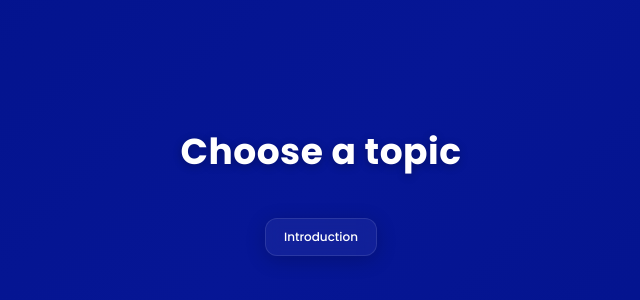
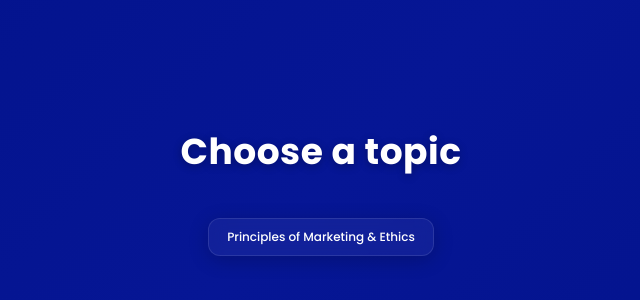
Before and after one commit to osterowsky/innovation-mgt, a React (Vite) app: page / in a window 1280 px wide. Shown: the part 230-530 px from the top of the page, without its empty margins (319-959 px from the left). Built offline with nearby package versions, Linux system fonts and the light colour scheme.

Commit message:
minor: add source file

```diff
--- a/src/App.tsx
+++ b/src/App.tsx
@@ -3,7 +3,7 @@ import './App.css'
 import QuestionModel from './components/QuestionModel'
 
 const TOPICS = [
-  'Introduction',
+  'Principles of Marketing & Ethics',
 ]
 
 export default function App() {
```
Also changed, not shown: 1 other file (tests, documents, lock files or other folders).
